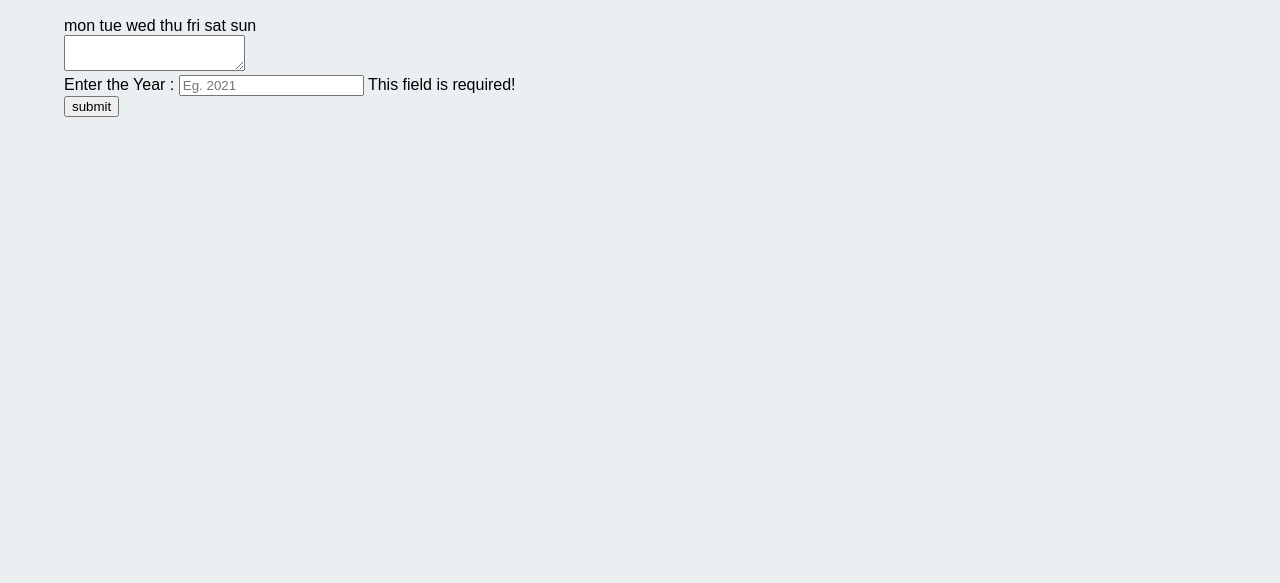
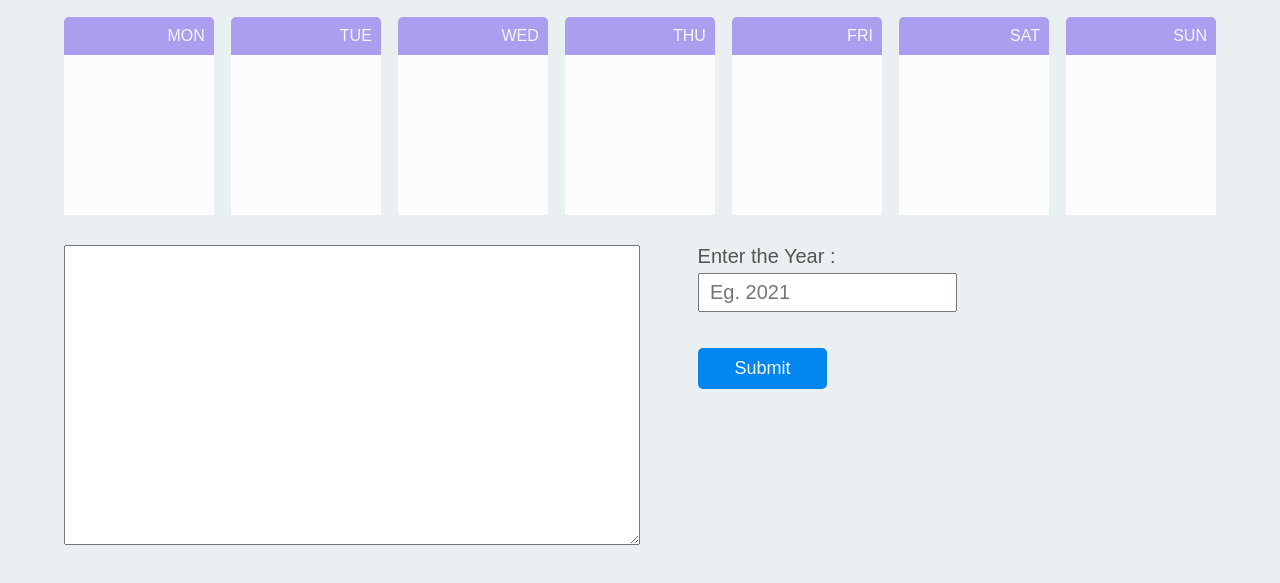
Before and after one commit to Abhijeet-Portfolio/ES6-Birthday_Calendar, a plain HTML site: page index.html in a window 1280 px wide. Shown: the part 53-636 px from the top of the page. Drawn offline with Linux system fonts and the light colour scheme.

Commit message:
week-days and get-year section css done

```diff
--- a/assets/css/style.css
+++ b/assets/css/style.css
@@ -126,12 +126,126 @@ header h1 a { color: #98a4ac;}
   main styling starts here
 =================================*/
 
+/* week-days section starts */
 
+.week-days .days {
+  display: flex;
+  justify-content: space-between;
+}
 
+.days > li {
+  min-width: 13%;
+  max-width: 13%;
+  overflow: hidden;
+}
 
+.days h3 {
+  padding: 10px 6%;
+  border-top-right-radius: 5px;
+  border-top-left-radius: 5px;
+  background-color: #ab9eee;
+  color: #f5f5f5;
+  text-align: right;
+  text-transform: uppercase;
+}
 
+.days h4 {
+  margin-top: 10px;
+  color: #6c777e;
+  font-size: 14px;
+  font-weight: 600;
+}
 
+.days ul {
+  min-height: 160px;
+  background-color: #fcfcfc;
+}
 
+.days ul li{
+  min-width: 25%;
+  display: inline-flex;
+  color: #ffffff;
+  font-size: 15px;
+  font-weight: 600;
+  align-items: center;
+  justify-content: center;
+  min-height: 40px;
+}
+
+.days .one li {
+  min-width: 100%;
+  min-height: 100%;
+}
+
+.days .less_than_five li{
+  min-width: 50%;
+  min-height: 80px;
+}
+
+.days .less_than_ten li {
+  min-width: 33.3%;
+  min-height: 53px;
+}
+
+/* week-days section ends */
+
+/* get-year section starts */
+
+.get-year .wrapper {
+  margin-top: 30px;
+  display: flex;
+  justify-content: space-between;
+}
+
+.get-year textarea {
+  box-sizing: border-box;
+  width: 50%;
+  min-height: 300px;
+  outline: none;
+  overflow: auto;
+}
+
+.get-year form { width: 45%; }
+
+.get-year label {
+  color: #555555;
+  font-size: 20px
+}
+
+.get-year input {
+  box-sizing: border-box;
+  width: 50%;
+  padding: 6px 2%;
+  margin: 5px 0 0;
+  display: block;
+  font-size: 20px;
+  outline: none;
+}
+
+.get-year .error {
+  margin: 5px 1%;
+  display: block;
+  color: #c0160a;
+  font-size: 14px;
+  opacity: 0;
+  transition: 0.5s ease;
+}
+
+.get-year .show-error { opacity: 1;}
+
+.get-year button {
+  width: 25%;
+  padding: 10px 0;
+  border: 0;
+  border-radius: 5px;
+  margin: 10px 0;
+  background-color: #0186ef;
+  color: #f5f5f5;
+  font-size: 18px;
+  text-transform: capitalize;
+}
+
+/* get-year section ends */
 
 /*=================================
   main styling ends here
--- a/index.html
+++ b/index.html
@@ -30,7 +30,7 @@
       <!-- week-days section starts -->
       <section class="week-days">
         <div class="wrapper">
-          <ul>
+          <ul class="days">
             <li>
               <h3>mon</h3>
               <ul class="mon"></ul>
```
